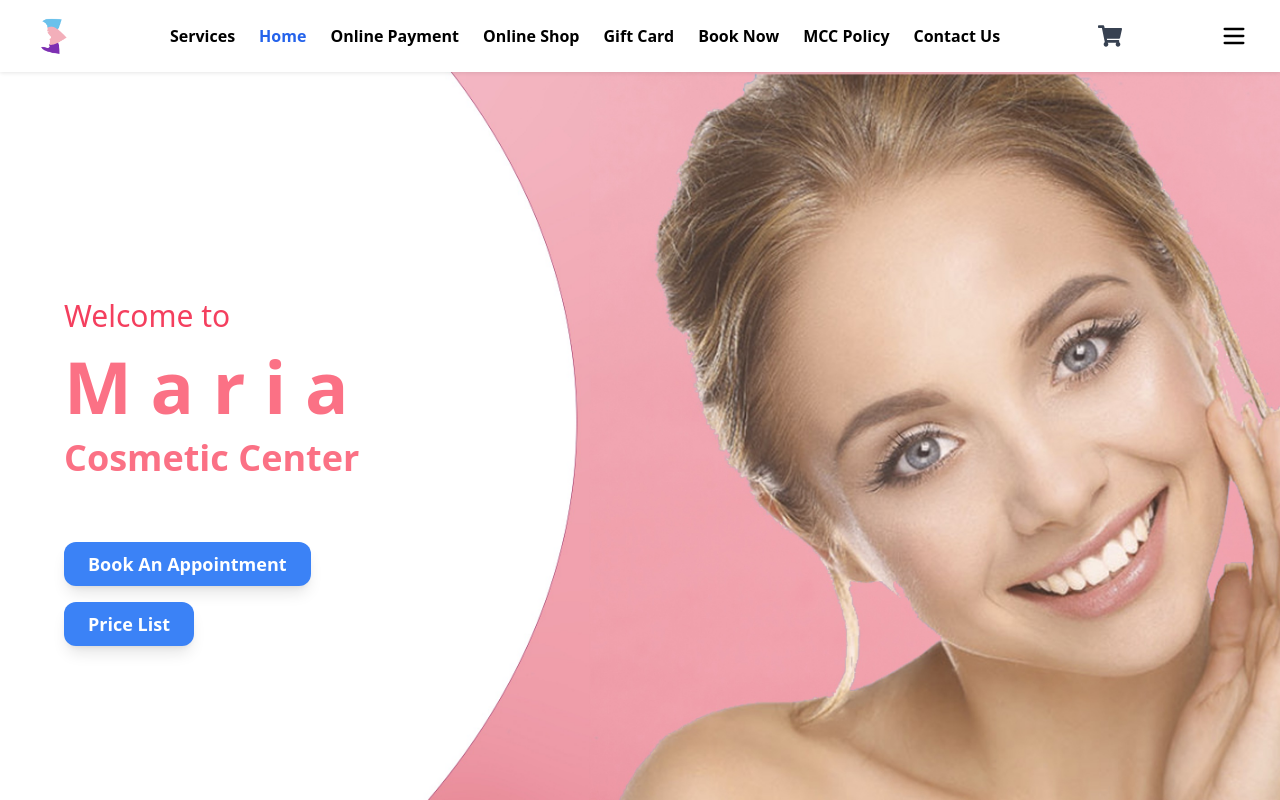
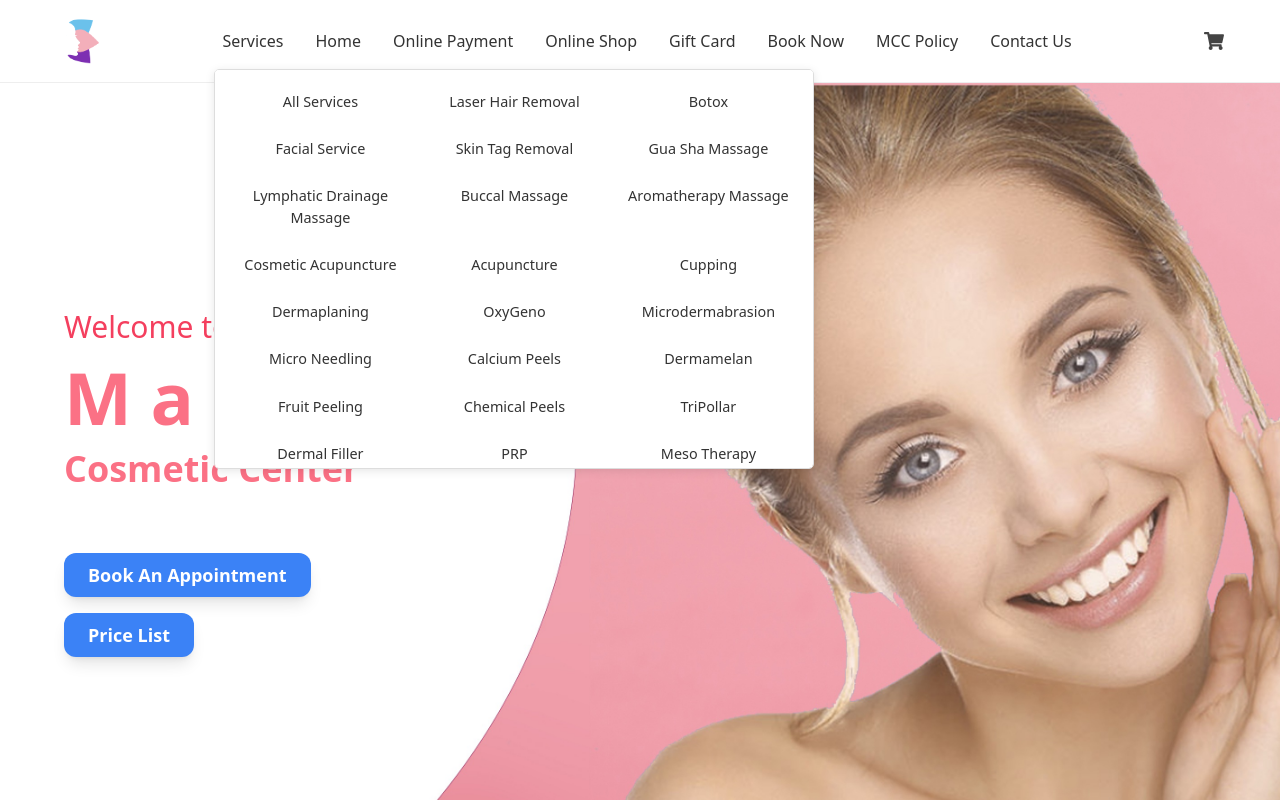
Before and after one commit to shekoofehheidari/cosmeticcenter, a React (Create React App) app: page / in a window 1280 px wide. Shown: the top 800 px of the page. Built offline with nearby package versions, Linux system fonts and the light colour scheme.

Commit message:
Edit duplicate component from home page

```diff
--- a/src/App.js
+++ b/src/App.js
@@ -1,4 +1,4 @@
-import React, { Suspense } from "react";
+import React from "react";
 import { BrowserRouter, Routes, Route } from "react-router-dom";
 import "./App.css";
 import servicesRoutes from "./routes/servicesRoutes";
@@ -21,7 +21,7 @@ import Contact from "./pages/Contact";
 import Policy from "./pages/Policy";
 import GiftCard from "./pages/GiftCard";
 import OnlinePayment from "./pages/OnlinePayment";
-import Bookappoinment from "./pages/BookAppoinment";
+import BookAppointment from "./pages/BookAppoinment";
 import AftercarePDFs from "./pages/AftercarePFDs";
 
 // 404 page
@@ -45,16 +45,7 @@ function App() {
       <ScrollToTop />
       <div className="App">
         <Navbar />
-        <Suspense fallback={<div className="loading">در حال بارگذاری...</div>}>
-          <Routes>
-            <Route path="/" element={<Home />} />
-            {/* سایر مسیرها */}
 
-            {servicesRoutes.map(({ path, element }) => (
-              <Route key={path} path={path} element={element} />
-            ))}
-          </Routes>
-        </Suspense>
         <Routes>
           <Route path="/" element={<Home />} />
           <Route path="/contact" element={<Contact />} />
@@ -62,7 +53,7 @@ function App() {
           <Route path="/gift-card" element={<GiftCard />} />
           <Route path="/online-payment" element={<OnlinePayment />} />
           <Route path="/after-care-pdfs" element={<AftercarePDFs />} />
-          <Route path="/book-appoinment" element={<Bookappoinment />} />
+          <Route path="/book-appointment" element={<BookAppointment />} />
 
           {/* Dynamic services routes */}
           {servicesRoutes.map(({ path, element }) => (
--- a/src/components/navbar/Navbar.jsx
+++ b/src/components/navbar/Navbar.jsx
@@ -19,7 +19,7 @@ const Navbar = () => {
     { name: "Online Payment", path: "/online-payment" },
     { name: "Online Shop", path: "/#shop" },
     { name: "Gift Card", path: "/gift-card" },
-    { name: "Book Now", path: "/book-appoinment" },
+    { name: "Book Now", path: "/book-appointment" },
     { name: "MCC Policy", path: "/policy" },
     { name: "Contact Us", path: "/contact" },
   ];
@@ -31,10 +31,7 @@ const Navbar = () => {
     { name: "Facial Service", path: "/services/facial-service" },
     { name: "Skin Tag Removal", path: "/services/skin-tag-removal" },
     { name: "Gua Sha Massage", path: "/services/gua-sha-massage" },
-    {
-      name: "Lymphatic Drainage Massage",
-      path: "/services/lymphatic-drainage-massage",
-    },
+    { name: "Lymphatic Drainage Massage", path: "/services/lymphatic-drainage-massage" },
     { name: "Buccal Massage", path: "/services/buccal-massage" },
     { name: "Aromatherapy Massage", path: "/services/aromatherapy-massage" },
     { name: "Cosmetic Acupuncture", path: "/services/cosmetic-acupuncture" },
@@ -53,7 +50,6 @@ const Navbar = () => {
     { name: "PRP", path: "/services/Prp" },
     { name: "Meso Therapy", path: "/services/MesoTherapy" },
     { name: "Eyelash Lift", path: "/services/EyelashLift" },
-
     { name: "OxyPods", path: "/services/OxyPods" },
   ];
 
@@ -81,24 +77,24 @@ const Navbar = () => {
   return (
     <nav className="navbar">
       <div className="navbar-container">
-        {/* Logo */}
         <Link to="/" className="logo">
           <img src={logo} alt="MCC Logo" />
         </Link>
 
-        {/* Desktop Menu */}
         <div className="desktop-menu">
           <div className="dropdown" ref={dropdownRef}>
             <button className="dropdown-button" onClick={toggleDropdown}>
               Services
             </button>
-
-            <div className={`dropdown-menu ${dropdownOpen ? "show" : ""}`}>
+            <div className={`dropdown-menu multi-column ${dropdownOpen ? "show" : ""}`}>
               {services.map(({ name, path }) => (
                 <Link
                   key={name}
                   to={path}
-                  onClick={() => setDropdownOpen(false)}
+                  onClick={() => {
+                    setDropdownOpen(false);
+                    setIsOpen(false);
+                  }}
                   className={`dropdown-item ${getActiveClass(path)}`}
                 >
                   {name}
@@ -118,16 +114,13 @@ const Navbar = () => {
           ))}
         </div>
 
-        {/* Cart Icon */}
         <FaShoppingCart className="cart-icon" />
 
-        {/* Mobile Toggle */}
         <button className="mobile-toggle" onClick={toggleMenu}>
           {isOpen ? <X size={28} /> : <Menu size={28} />}
         </button>
       </div>
 
-      {/* Mobile Menu */}
       {isOpen && (
         <div className="mobile-menu">
           <div className="mobile-section">Our Services</div>
--- a/src/components/navbar/navbar.css
+++ b/src/components/navbar/navbar.css
@@ -1,147 +1,145 @@
 .navbar {
+  width: 100%;
+  background-color: white;
+  border-bottom: 1px solid #eee;
   position: sticky;
   top: 0;
-  z-index: 50;
-  background-color: #fff;
-  box-shadow: 0 1px 4px rgba(0, 0, 0, 0.1);
-  transition: all 0.3s ease;
+  z-index: 100;
 }
 
 .navbar-container {
+  max-width: 1200px;
+  margin: 0 auto;
+  padding: 1rem;
   display: flex;
+  align-items: center;
   justify-content: space-between;
-  align-items: center;
-  padding: 1rem 2rem;
 }
 
 .logo img {
-  height: 40px;
+  height: 50px;
 }
 
 .desktop-menu {
   display: flex;
-  gap: 1.5rem;
   align-items: center;
+  gap: 1rem;
 }
 
-/* Dropdown container */
+.menu-item,
+.dropdown-button {
+  background: none;
+  border: none;
+  cursor: pointer;
+  font-size: 1rem;
+  color: #333;
+  text-decoration: none;
+  padding: 0.5rem;
+}
+
+.menu-item:hover,
+.dropdown-button:hover {
+  color: #007bff;
+}
+
 .dropdown {
   position: relative;
-  display: flex;
-  align-items: center;
 }
 
-.dropdown-button {
-  font-weight: 600;
-  cursor: pointer;
-  transition: color 0.3s;
-  white-space: nowrap;
-}
-
-.dropdown-button:hover {
-  color: #2563eb;
-}
-
-/* Dropdown Menu with scrollable feature */
 .dropdown-menu {
+  display: none;
   position: absolute;
   top: 100%;
   left: 0;
   background: white;
-  border: 1px solid #e5e7eb;
-  border-radius: 0.375rem;
+  border: 1px solid #ddd;
+  border-radius: 5px;
+  z-index: 999;
   margin-top: 0.5rem;
-  box-shadow: 0 2px 10px rgba(0, 0, 0, 0.1);
-  transform: scale(0.95);
-  opacity: 0;
-  pointer-events: none;
-  transition: all 0.2s ease;
-  min-width: 220px;
-  z-index: 100;
-  max-height: 300px;
-  overflow-y: auto;
 }
 
-/* Show dropdown */
-.dropdown-menu.show {
-  transform: scale(1);
-  opacity: 1;
-  pointer-events: auto;
+/* 3-column layout for services */
+.multi-column {
+  display: grid;
+  grid-template-columns: repeat(3, 1fr);
+  width: 600px;
+  max-height: 400px;
+  overflow-y: auto;
+  gap: 1rem;
+  padding: 1rem;
+  box-shadow: 0 2px 10px rgba(0, 0, 0, 0.1);
 }
 
 .dropdown-item {
-  display: block;
-  padding: 0.5rem 1rem;
-  transition: background 0.3s;
-  white-space: nowrap;
+  color: #333;
+  text-decoration: none;
+  font-size: 0.9rem;
+  padding: 0.3rem 0.5rem;
+  border-radius: 4px;
 }
 
 .dropdown-item:hover {
-  background: #f3f4f6;
+  background-color: #f0f0f0;
 }
 
-.menu-item {
-  font-weight: 600;
-  transition: color 0.3s;
-  white-space: nowrap;
+.dropdown-menu.show {
+  display: grid;
 }
 
-.menu-item:hover {
-  color: #2563eb;
+/* Cart icon */
+.cart-icon {
+  font-size: 20px;
+  cursor: pointer;
+  color: #444;
+  margin-left: 1rem;
 }
 
-.cart-icon {
-  font-size: 1.5rem;
-  color: #374151;
+/* Mobile styles */
+.mobile-toggle {
   display: none;
-}
-
-@media (min-width: 768px) {
-  .cart-icon {
-    display: block;
-  }
-}
-
-.mobile-toggle {
-  display: block;
   background: none;
   border: none;
+  cursor: pointer;
 }
 
 .mobile-menu {
-  background: white;
-  border-top: 1px solid #e5e7eb;
-  box-shadow: 0 2px 10px rgba(51, 50, 50, 0.1);
-  max-height: 90vh;
-  overflow-y: auto;
+  display: none;
+  flex-direction: column;
+  background-color: white;
+  padding: 1rem;
 }
 
 .mobile-section {
-  padding: 1rem;
-  border-bottom: 1px solid #e5e7eb;
-  font-weight: 600;
+  font-weight: bold;
+  margin-bottom: 0.5rem;
 }
 
 .mobile-item {
-  display: block;
-  padding: 0.75rem 1rem;
-  transition: background 0.3s;
+  color: #333;
+  text-decoration: none;
+  padding: 0.5rem 0;
 }
 
 .mobile-item:hover {
-  background: #f3f4f6;
+  background-color: #f8f8f8;
 }
 
-.active-link {
-  font-weight: bold;
-  color: #2563eb;
+/* Responsive */
+@media screen and (max-width: 768px) {
+  .desktop-menu {
+    display: none;
+  }
+
+  .mobile-toggle {
+    display: block;
+  }
+
+  .mobile-menu {
+    display: flex;
+  }
+
+  .dropdown-menu.multi-column {
+    grid-template-columns: 1fr;
+    width: 100%;
+  }
 }
-
-.dropdown-menu::-webkit-scrollbar {
-  width: 8px;
-}
-
-.dropdown-menu::-webkit-scrollbar-thumb {
-  background: #cccccc;
-  border-radius: 4px;
-}
--- a/src/pages/GiftCard.jsx
+++ b/src/pages/GiftCard.jsx
@@ -5,6 +5,7 @@ import imggiftcard from "../assets/images/gift-card.jpg";
 
 const GiftCard = () => {
   return (
+    <div className="custom-container">
       <motion.div
         className="container mx-auto px-4 py-24"
         initial={{ opacity: 0, y: 40 }}
@@ -28,6 +29,7 @@ const GiftCard = () => {
           </motion.div>
         </div>
       </motion.div>
+    </div>
   );
 };
 
--- a/src/pages/OnlinePayment.jsx
+++ b/src/pages/OnlinePayment.jsx
@@ -9,7 +9,7 @@ import checkoutqrcode from "../assets/images/checkout-link-qr-code.png";
 
 const OnlinePayment = () => {
   return (
-    <div className="px-4 py-8 max-w-3xl mx-auto text-left">
+    <div className="custom-container">
       <h1 className="text-2xl font-bold mb-4 text-rose-400 pt-16">
         Online Payment
       </h1>
```
Lines whose indentation alone changed are shown as unchanged.
